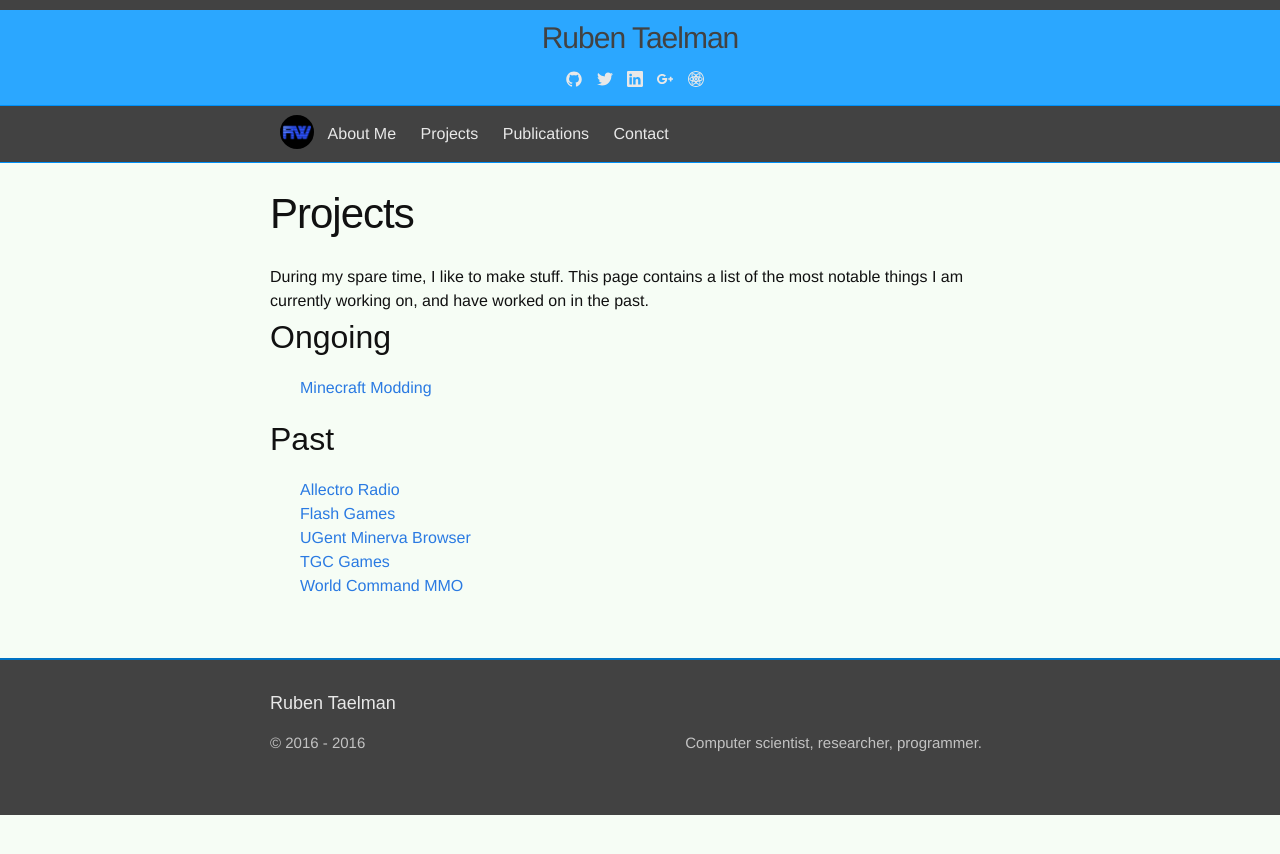
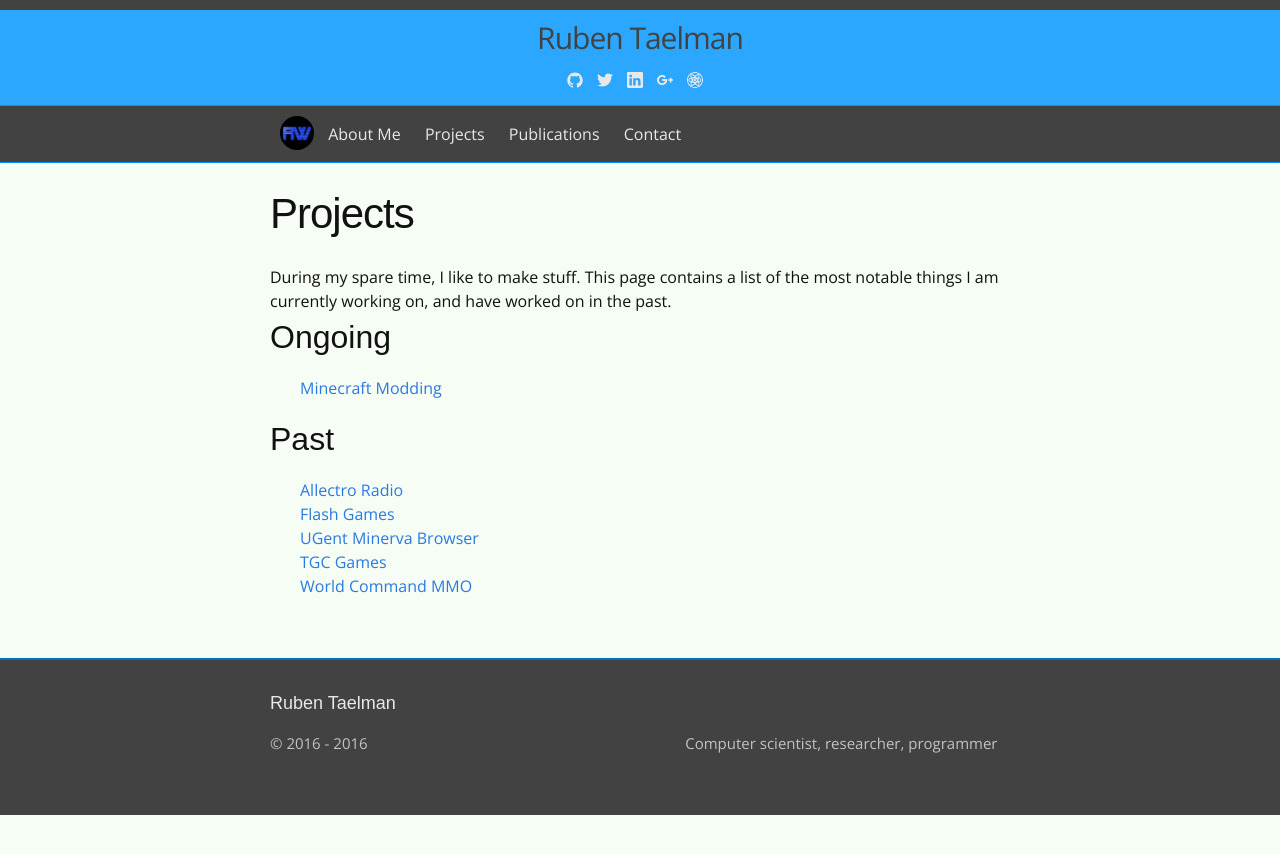
Before and after one commit to rubensworks/rubensworks.net, a Jekyll site: the page built from projects.html, in a window 1280 px wide. Shown: the top 854 px of the page. Built offline with Jekyll 4.4.1, drawn with Linux system fonts in a browser that asks for light colours; some web fonts are replaced.

Commit message:
Use Open Sans as base font

```diff
--- a/_config.yml
+++ b/_config.yml
@@ -9,7 +9,7 @@
 title: Ruben Taelman
 email: example@example.com
 description: > # this means to ignore newlines until "baseurl:"
-  Computer scientist, researcher, programmer.
+  Computer scientist, researcher, programmer
 baseurl: "" # the subpath of your site, e.g. /blog
 url: "http://www.rubensworks.net" # the base hostname & protocol for your site
 twitter_username:       rubensworks
--- a/_includes/head.html
+++ b/_includes/head.html
@@ -11,5 +11,6 @@
   <link rel="alternate" type="application/rss+xml" title="{{ site.title }}" href="{{ "/feed.xml" | prepend: site.baseurl | prepend: site.url }}">
   <link rel="shortcut icon" type="image/png" href="/img/favicon.png" />
 
+  <link href='https://fonts.googleapis.com/css?family=Open+Sans' rel='stylesheet' type='text/css'>
   <link href='https://fonts.googleapis.com/css?family=Droid+Sans' rel='stylesheet' type='text/css'>
 </head>
--- a/css/main.scss
+++ b/css/main.scss
@@ -6,7 +6,7 @@
 
 
 // Our variables
-$base-font-family: "Helvetica Neue", Helvetica, Arial, sans-serif;
+$base-font-family: "Open Sans", "Helvetica Neue", Helvetica, Arial, sans-serif;
 $base-font-size:   16px;
 $base-font-weight: 400;
 $small-font-size:  $base-font-size * 0.875;
```
